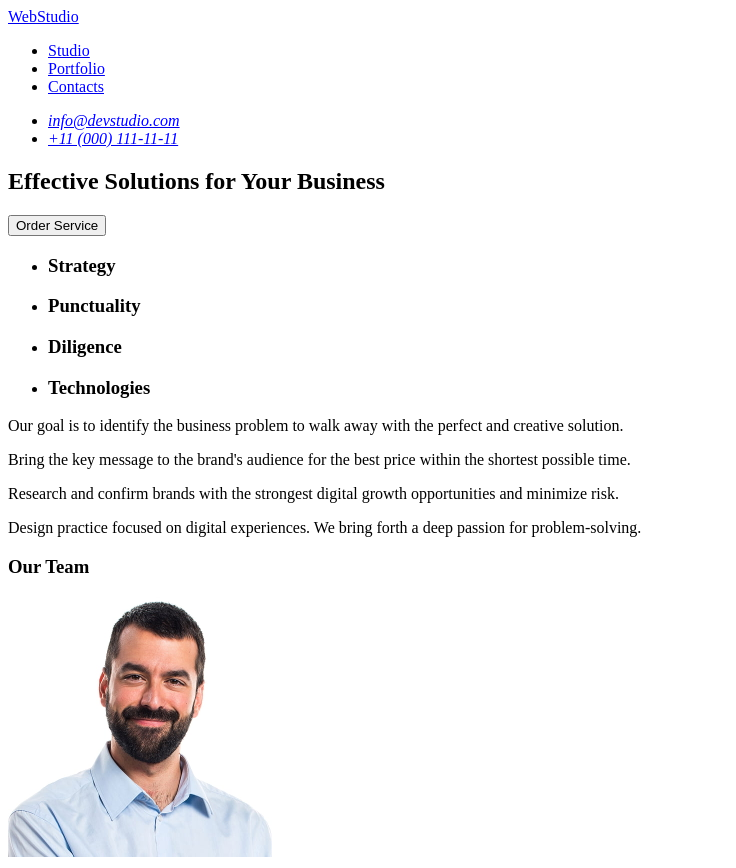
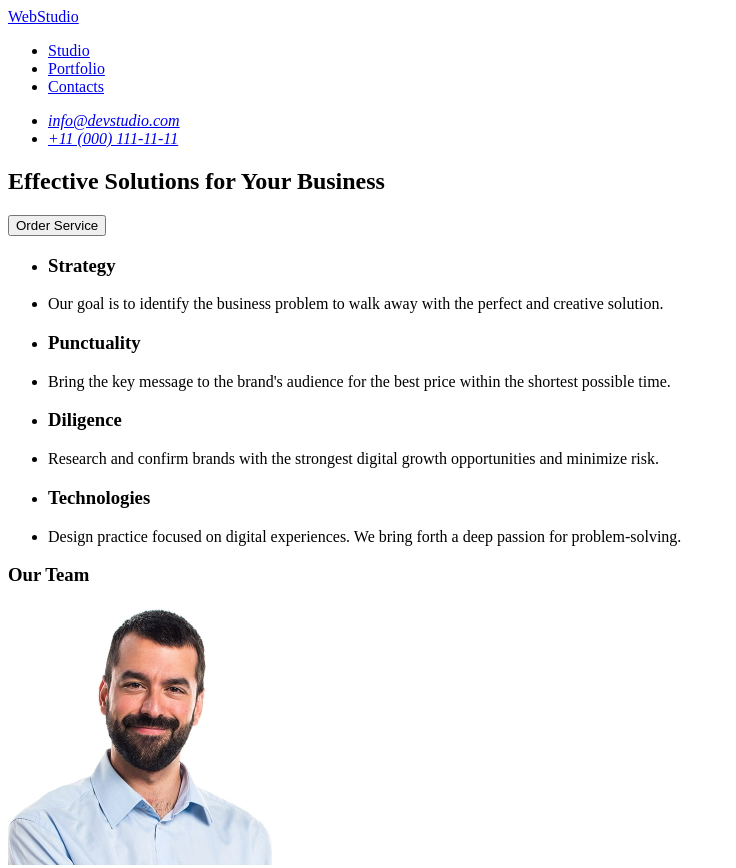
Before and after one commit to Dazz1e-1/goit-markup-hw-01, a plain HTML site: page index.html in a window 1280 px wide. Shown: the top 868 px of the page, without its empty margins (0-736 px from the left). Drawn offline with Linux system fonts and the light colour scheme.

Commit message:
error correction

```diff
--- a/index.html
+++ b/index.html
@@ -30,29 +30,34 @@
       <section>
         <ul>
           <li><h3>Strategy</h3></li>
-          <li><h3>Punctuality</h3></li>
-          <li><h3>Diligence</h3></li>
-          <li><h3>Technologies</h3></li>
-        </ul>
+          <li>
             <p>
               Our goal is to identify the business problem to walk away with the
               perfect and creative solution.
             </p>
-
+          </li>
+          <li><h3>Punctuality</h3></li>
+          <li>
             <p>
               Bring the key message to the brand's audience for the best price
               within the shortest possible time.
             </p>
-
+          </li>
+          <li><h3>Diligence</h3></li>
+          <li>
             <p>
               Research and confirm brands with the strongest digital growth
               opportunities and minimize risk.
             </p>
-
+          </li>
+          <li><h3>Technologies</h3></li>
+          <li>
             <p>
-          Design practice focused on digital experiences. We bring forth a deep
-          passion for problem-solving.
+              Design practice focused on digital experiences. We bring forth a
+              deep passion for problem-solving.
             </p>
+          </li>
+        </ul>
       </section>
       <section>
         <h3>Our Team</h3>
```
Lines whose indentation alone changed are shown as unchanged.
